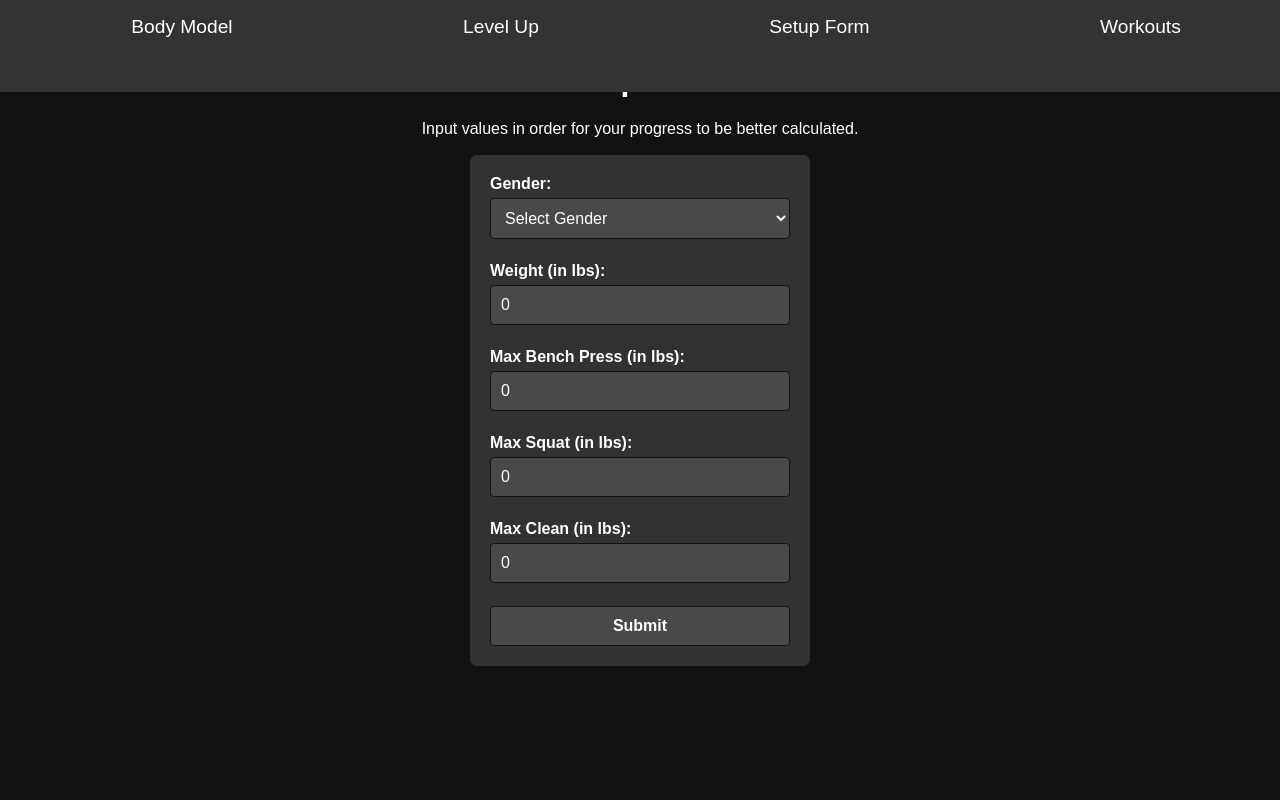
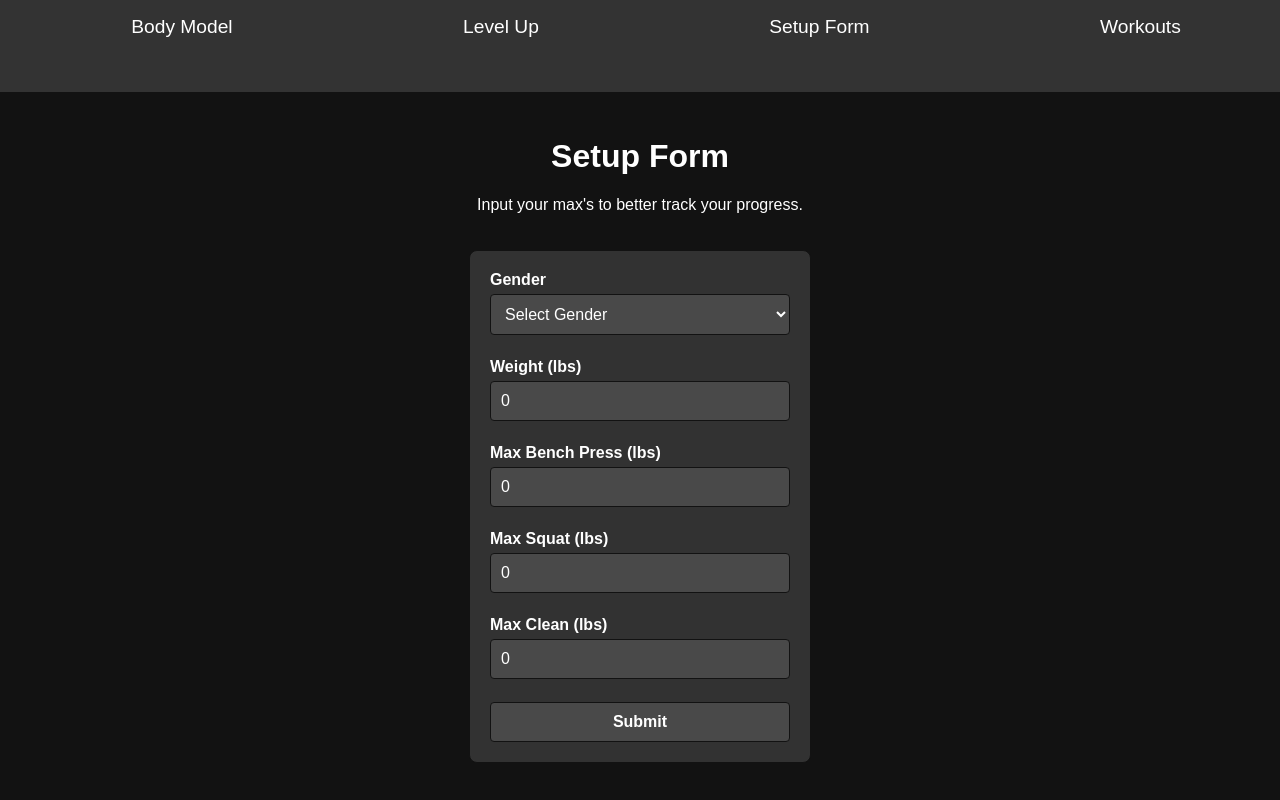
Before and after one commit to tario-you/nova, a React (Create React App) app: page /setup-form in a window 1280 px wide. Built offline with nearby package versions, Linux system fonts and the light colour scheme.

Commit message:
set up form centered

```diff
--- a/src/components/BodyModel/BodyModel.css
+++ b/src/components/BodyModel/BodyModel.css
@@ -3,7 +3,7 @@ html, body, #root {
   height: 100%;
   margin: 0;
   padding: 0;
-  overflow: hidden;
+  overflow: auto;
 }
 
 canvas {
--- a/src/components/SetupForm/SetupForm.css
+++ b/src/components/SetupForm/SetupForm.css
@@ -1,16 +1,16 @@
 .main-container {
   display: flex;
   flex-direction: column;
-  height: 100vh;
+  justify-content: center;
   align-items: center;
+  min-height: 100vh;
+  padding: 20px;
+  box-sizing: border-box;
 }
 
 .instruction-container {
   text-align: center;
-}
-
-/* setup form container */
-.setup-form-container {
+  margin-bottom: 20px;
 }
 
 /* setup form */
@@ -85,3 +85,9 @@
       padding: 8px 12px;
     }
   }
+
+  html, body, #root {
+    height: 100%;
+    margin: 0;
+    padding: 0;
+  }
--- a/src/components/SetupForm/SetupForm.jsx
+++ b/src/components/SetupForm/SetupForm.jsx
@@ -40,13 +40,13 @@ const SetupForm = () => {
 
       <div className="instruction-container">
         <h1>Setup Form</h1>
-        <p> Input values in order for your progress to be better calculated. </p>
+        <p> Input your max's to better track your progress. </p>
       </div>
 
       <div className="setup-form-container">
         <form className="setup-form" onSubmit={handleSubmit}>
           <div className="form-group">
-            <label>Gender:</label>
+            <label>Gender</label>
             <select name="gender" value={formData.gender} onChange={handleChange}>
               <option value="">Select Gender</option>
               <option value="Male">Male</option>
@@ -56,7 +56,7 @@ const SetupForm = () => {
           </div>
 
           <div className="form-group">
-            <label>Weight (in lbs):</label>
+            <label>Weight (lbs)</label>
             <input
               type="number"
               name="weight"
@@ -67,7 +67,7 @@ const SetupForm = () => {
           </div>
 
           <div className="form-group">
-            <label>Max Bench Press (in lbs):</label>
+            <label>Max Bench Press (lbs)</label>
             <input
               type="number"
               name="bench"
@@ -78,7 +78,7 @@ const SetupForm = () => {
           </div>
 
           <div className="form-group">
-            <label>Max Squat (in lbs):</label>
+            <label>Max Squat (lbs)</label>
             <input
               type="number"
               name="squat"
@@ -89,7 +89,7 @@ const SetupForm = () => {
           </div>
 
           <div className="form-group">
-            <label>Max Clean (in lbs):</label>
+            <label>Max Clean (lbs)</label>
             <input
               type="number"
               name="clean"
```
Also changed, not shown: src/components/Navbar/Navbar.css (line endings or trailing spaces).
